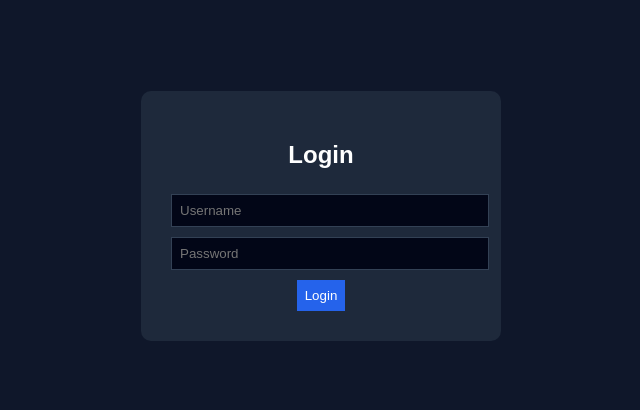
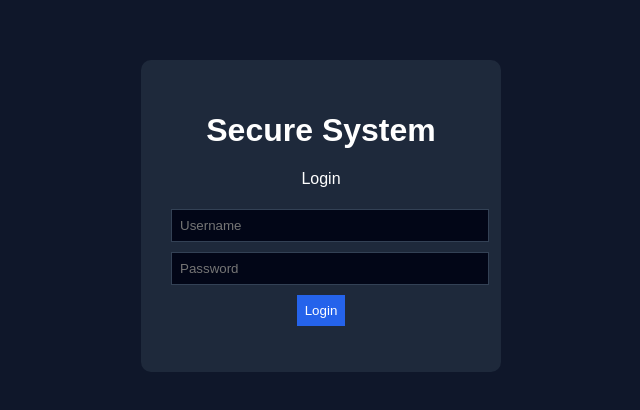
Before and after one commit to RenjiTsuki/DHS-Portal, a plain HTML site: page index.html in a window 1280 px wide. Shown: the part 184-594 px from the top of the page, without its empty margins (319-959 px from the left). Drawn offline with Linux system fonts and the light colour scheme.

Commit message:
Update index.html

```diff
--- a/index.html
+++ b/index.html
@@ -1,21 +1,26 @@
 <!DOCTYPE html>
 <html>
 <head>
-  <title>Login</title>
+  <title>Secure System Login</title>
   <link rel="stylesheet" href="style.css">
 </head>
 
 <body class="login-container">
 
   <div class="login-box">
-  <h2>Login</h2>
+    <h1>Secure System</h1>
+    <p>Login</p>
 
+    <!-- IMPORTANT: IDs MUST MATCH app.js -->
     <input id="username" placeholder="Username">
     <input id="password" type="password" placeholder="Password">
 
     <button onclick="login()">Login</button>
+
+    <p id="error"></p>
   </div>
 
+  <!-- MUST BE AT BOTTOM -->
   <script src="app.js"></script>
 
 </body>
```
Lines whose indentation alone changed are shown as unchanged.
